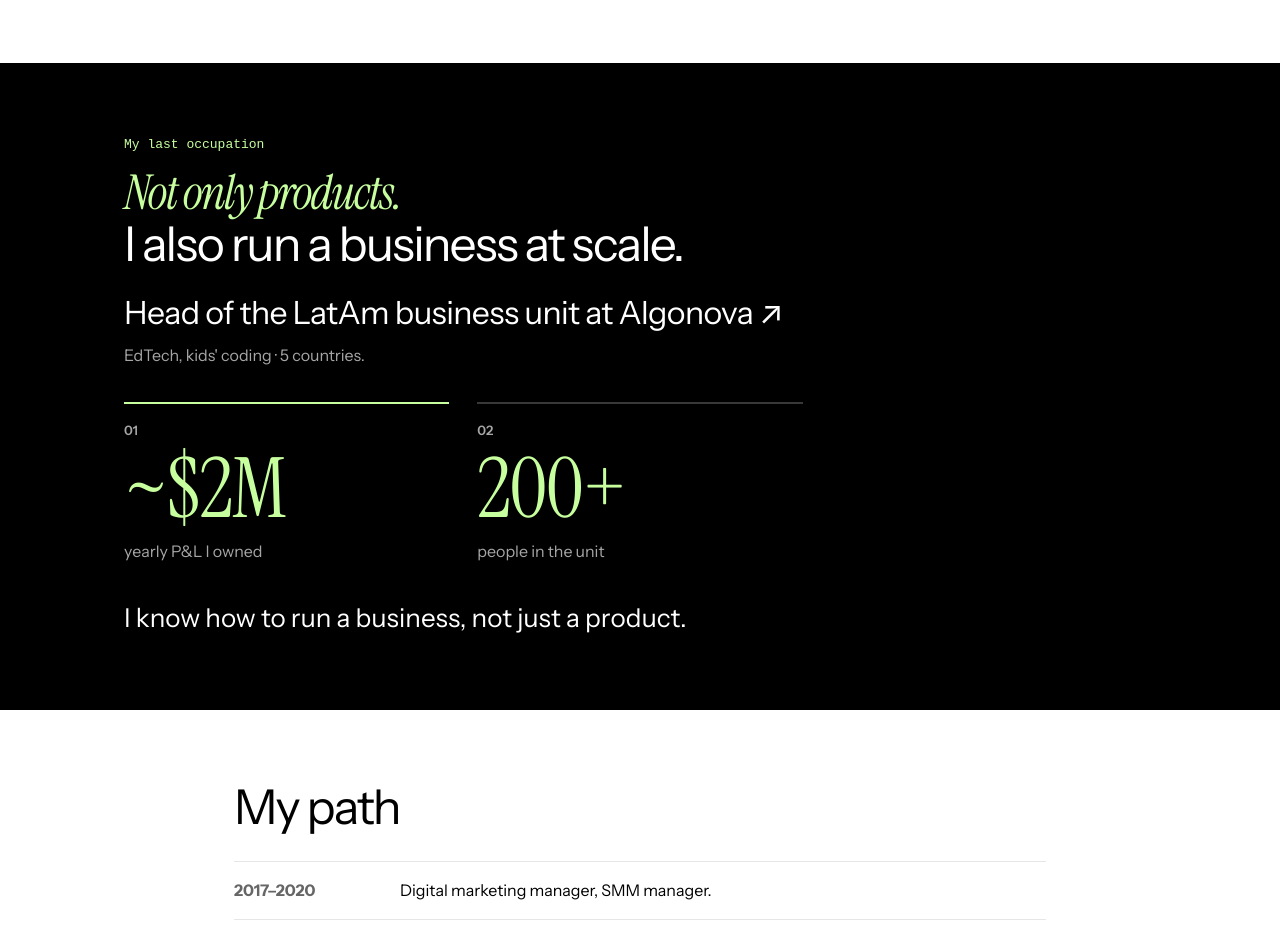
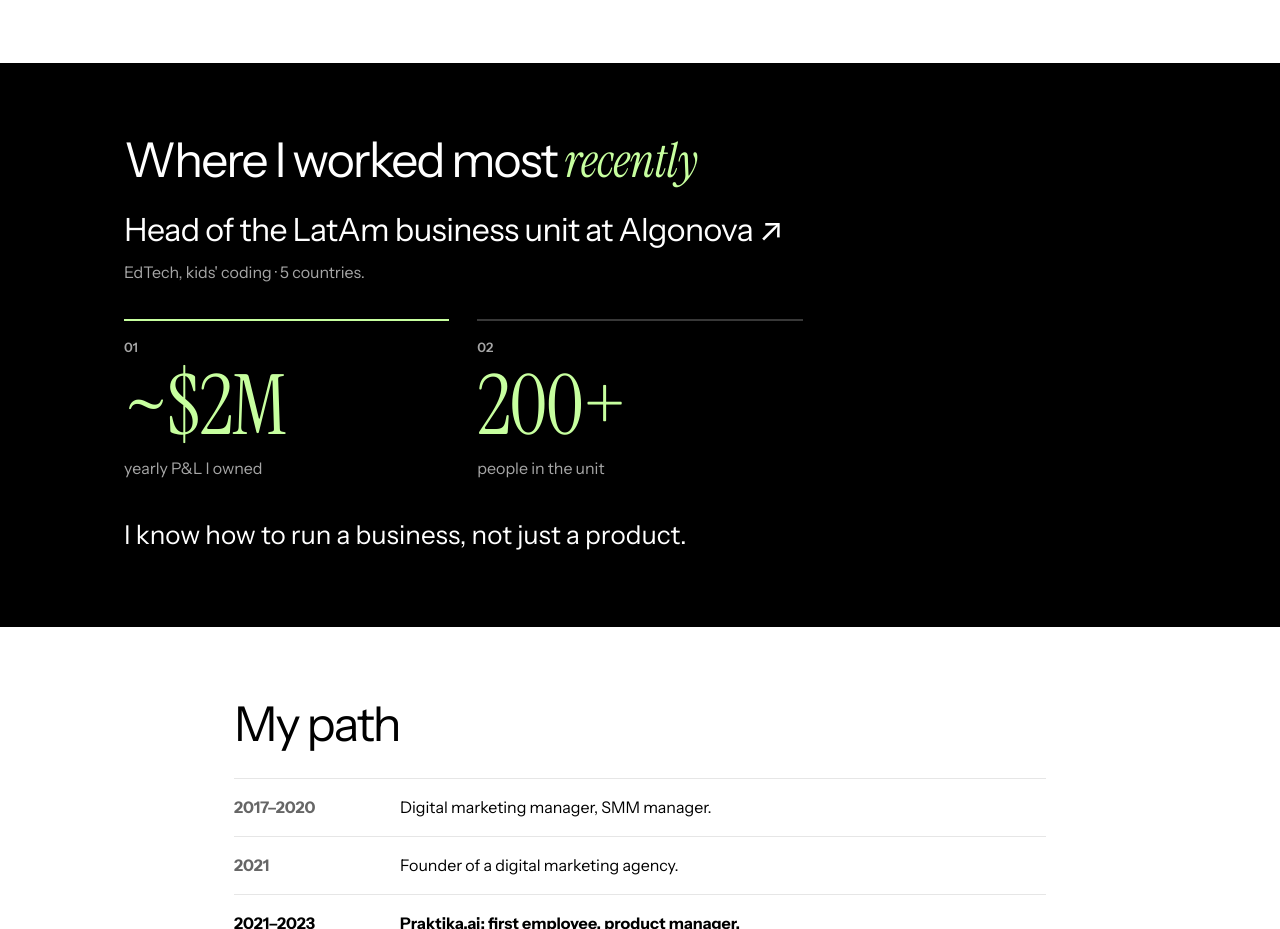
Before and after one commit to pavelkokora-oss/pavel-x-bending-spoons, a plain HTML site: page index.html in a window 1280 px wide. Shown: the part 2000-2929 px from the top of the page. Drawn offline with Linux system fonts and the light colour scheme; a web font is replaced by a local one.

Commit message:
Occupation block: heading 'Where I worked most recently'
Co-Authored-By: Claude Opus 5.5 <noreply@anthropic.com>

```diff
--- a/index.html
+++ b/index.html
@@ -279,6 +279,9 @@
   .occupation .occ-fact:first-child { border-top-color:#c7ff9f; }
   .occupation .occ-fact b { color:#c7ff9f; }
   .lockup .logo { height:20px; width:auto; }
+  .occupation .occ-kicker:empty { display:none; }
+  .occupation .occ-lead { font-family:inherit; font-style:normal; color:#fff; }
+  .occupation h2 strong { color:#c7ff9f; }
 </style>
 </head>
 <body>
@@ -455,8 +458,8 @@
 
 <section class="band occupation">
   <div class="wrap">
-    <p class="kicker occ-kicker">My last occupation</p>
-    <h2><span class="occ-lead">Not only products.</span><br>I also run a business at scale.</h2>
+    <p class="kicker occ-kicker"></p>
+    <h2><span class="occ-lead">Where I worked most <strong>recently</strong></span></h2>
     <h3 class="occ-role"><a href="https://algonova.com/" target="_blank" rel="noopener">Head of the LatAm business unit at Algonova ↗</a></h3><p class="occ-sub">EdTech, kids&#x27; coding · 5 countries.</p>
     <div class="occ-facts"><div class="occ-fact"><small>01</small><b>~$2M</b><span>yearly P&amp;L I owned</span></div><div class="occ-fact"><small>02</small><b>200+</b><span>people in the unit</span></div></div><p class="occ-note">I know how to run a business, not just a product.</p>
   </div>
```
